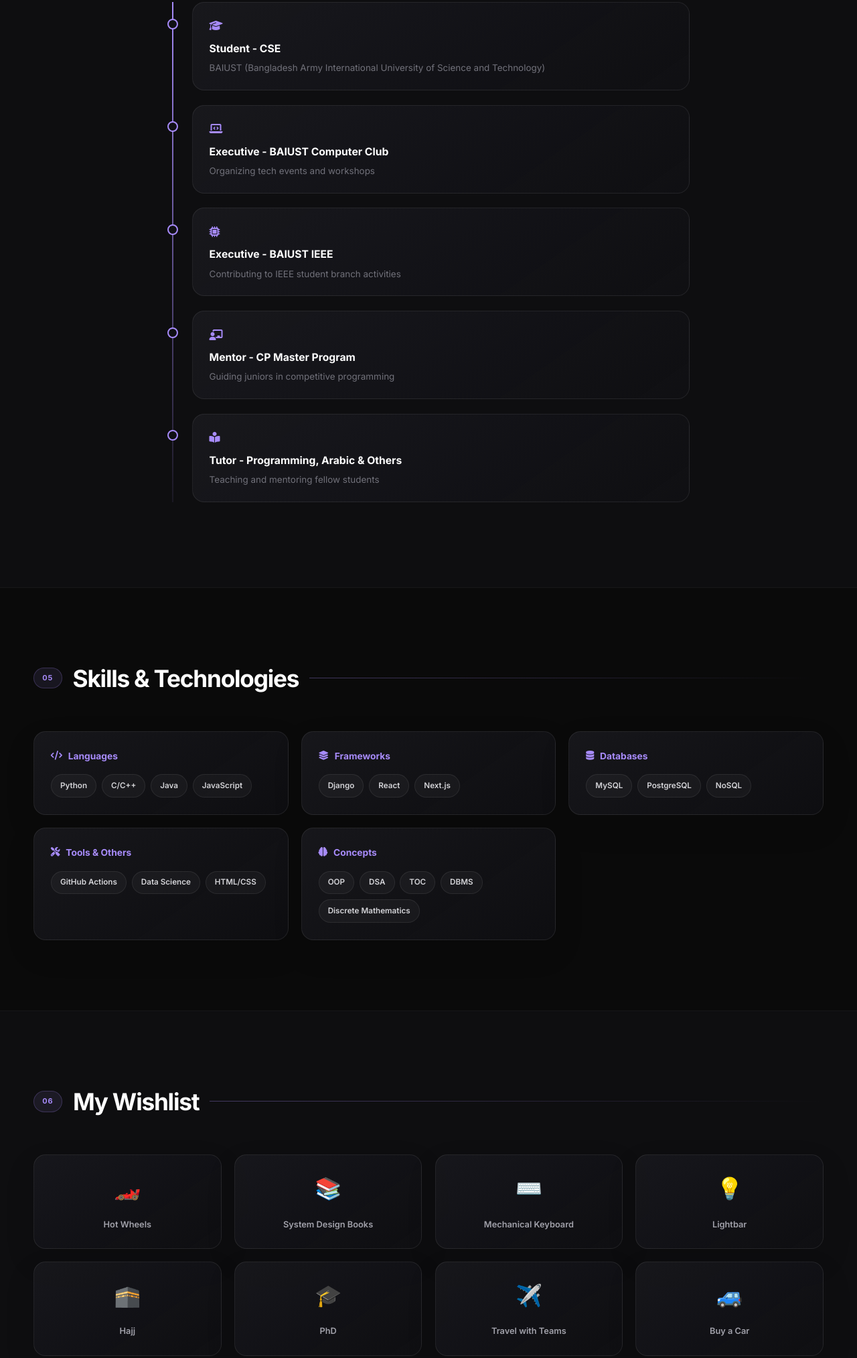
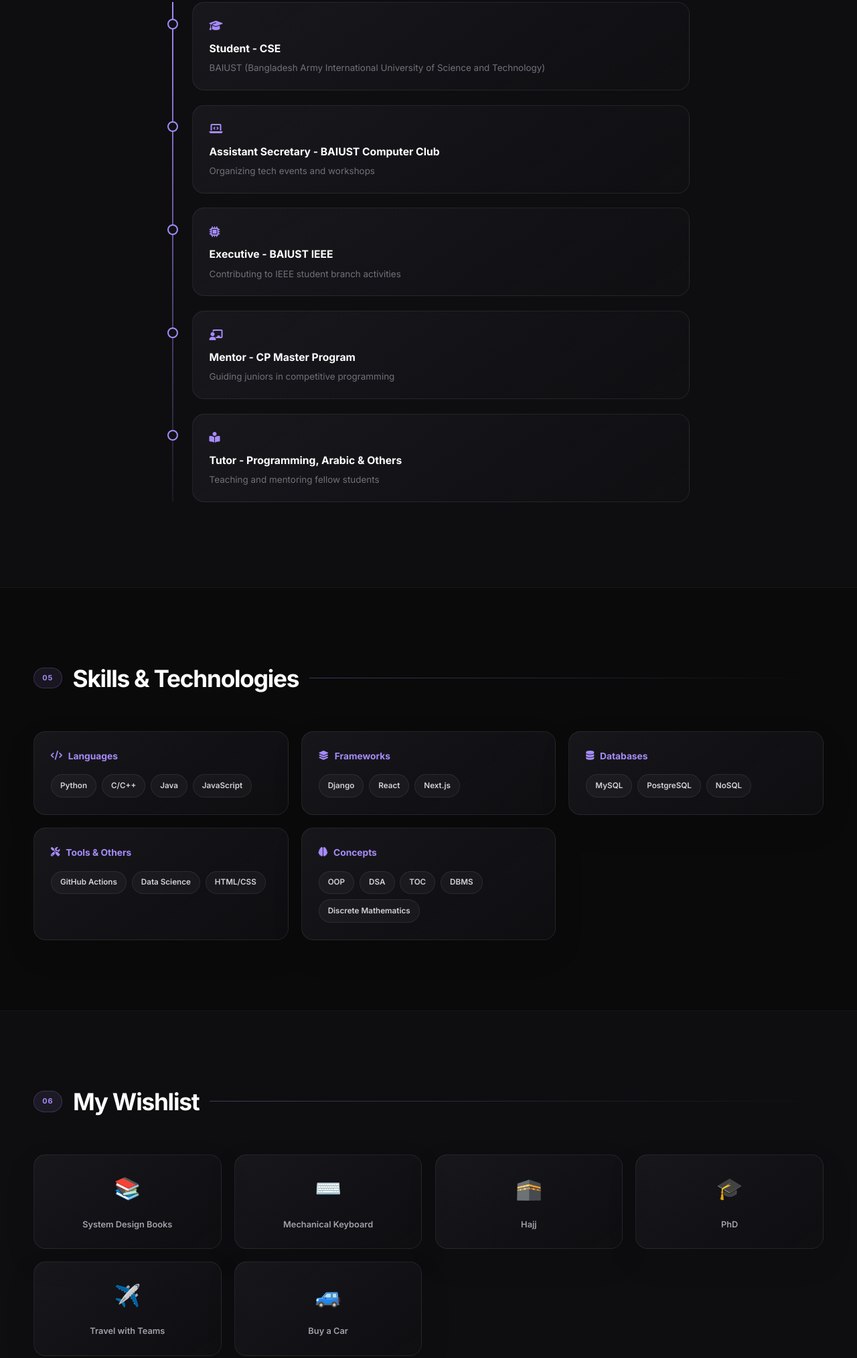
Before and after one commit to Ishtiyaqalam9/ishtiyaqalam9.github.io, a plain HTML site: page index.html in a window 1280 px wide. Shown: the part 2932-4960 px from the top of the page at 67% size. Drawn offline with Linux system fonts and the light colour scheme.

Commit message:
Change role title and modify wish list items
Updated role title and removed two wish cards.

```diff
--- a/index.html
+++ b/index.html
@@ -199,7 +199,7 @@
             <div class="timeline-dot"></div>
             <div class="timeline-content">
               <div class="timeline-icon"><i class="fas fa-laptop-code"></i></div>
-              <h3>Executive - BAIUST Computer Club</h3>
+              <h3>Assistant Secretary - BAIUST Computer Club</h3>
               <p>Organizing tech events and workshops</p>
             </div>
           </article>
@@ -296,10 +296,8 @@
         </div>
 
         <div class="wish-grid">
-          <article class="wish-card"><div class="wish-emoji">🏎️</div><span>Hot Wheels</span></article>
           <article class="wish-card"><div class="wish-emoji">📚</div><span>System Design Books</span></article>
           <article class="wish-card"><div class="wish-emoji">⌨️</div><span>Mechanical Keyboard</span></article>
-          <article class="wish-card"><div class="wish-emoji">💡</div><span>Lightbar</span></article>
           <article class="wish-card"><div class="wish-emoji">🕋</div><span>Hajj</span></article>
           <article class="wish-card"><div class="wish-emoji">🎓</div><span>PhD</span></article>
           <article class="wish-card"><div class="wish-emoji">✈️</div><span>Travel with Teams</span></article>
```
